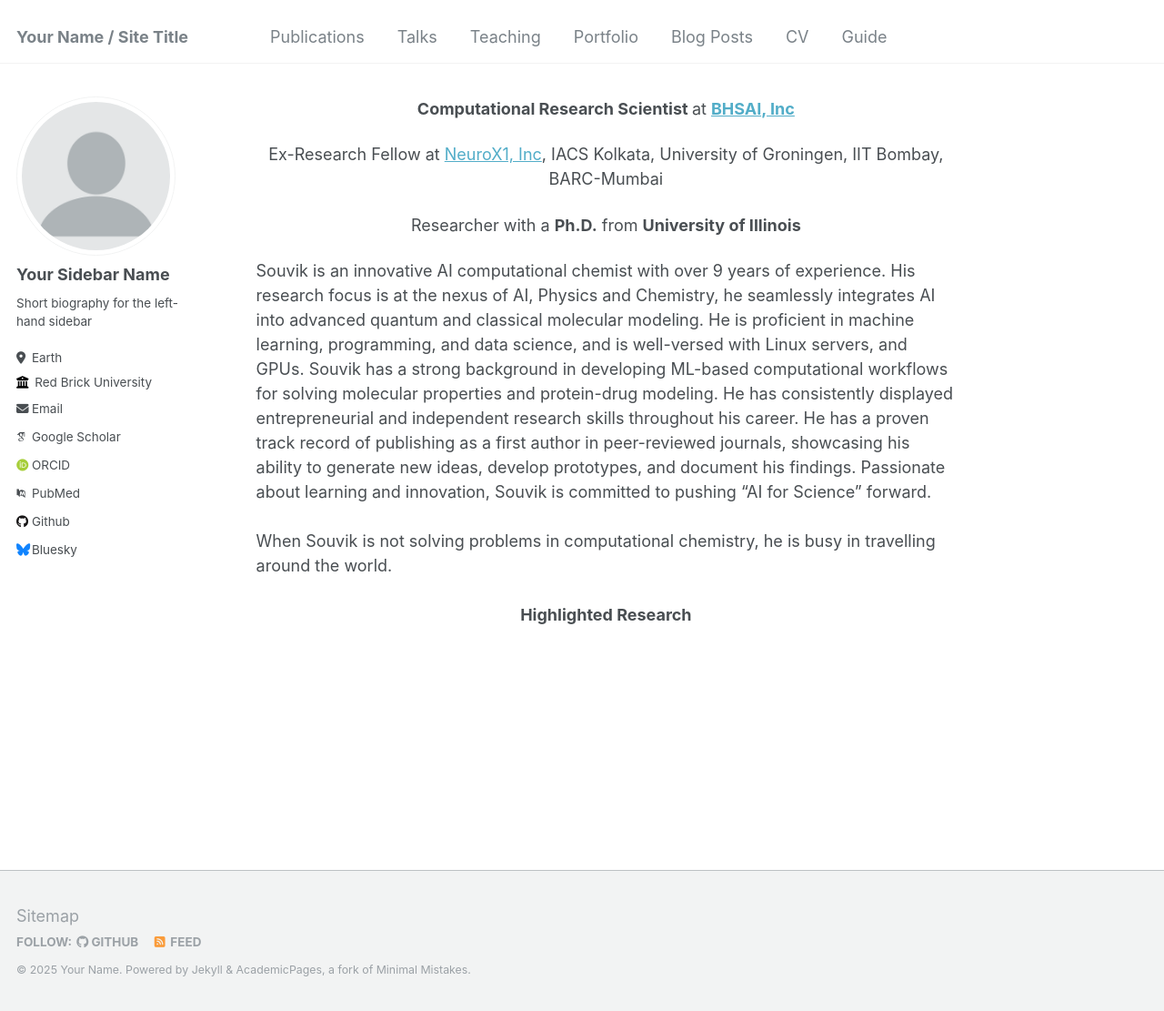
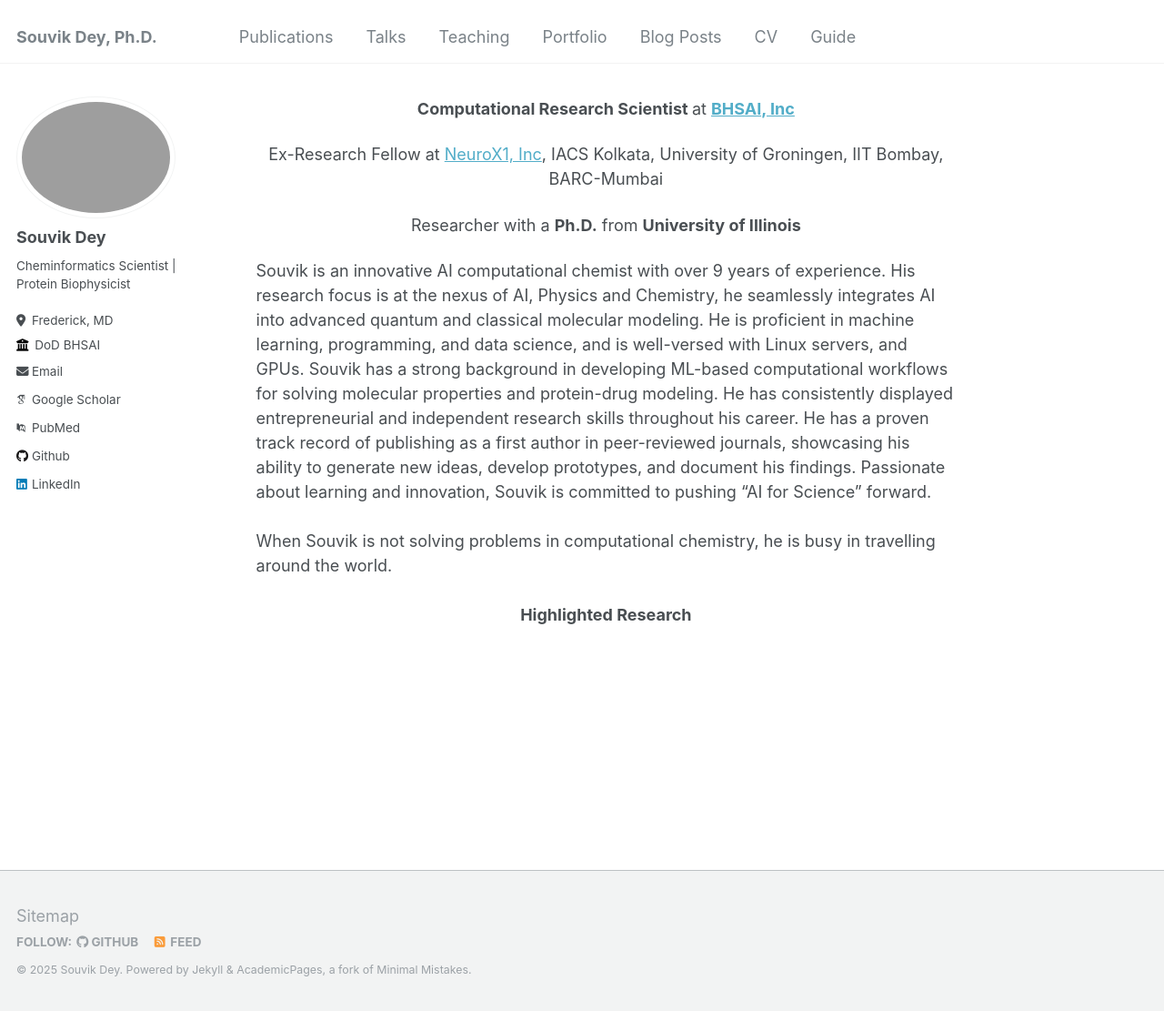
Before and after one commit to sdey17/sdey17.github.io, a Jekyll site: the page built from _pages/about.md, in a window 1280 px wide and 1111 px high. Shown: the whole window at 91% size. Built offline with Jekyll 4.4.1, drawn with Linux system fonts in a browser that asks for light colours; some web fonts are replaced.

Commit message:
First commit

```diff
--- a/_config.yml
+++ b/_config.yml
@@ -8,11 +8,11 @@
 
 # Basic Site Settings
 locale                   : "en-US"
-title                    : "Your Name / Site Title"
+title                    : "Souvik Dey, Ph.D."
 title_separator          : "-"
-name                     : &name "Your Name"
+name                     : &name "Souvik Dey"
 description              : &description "personal description"
-url                      : https://academicpages.github.io # the base hostname & protocol for your site e.g. "https://mmistakes.github.io"
+url                      : https://sdey17.github.io # the base hostname & protocol for your site e.g. "https://mmistakes.github.io"
 baseurl                  : "" # the subpath of your site, e.g. "/blog"
 repository               : "academicpages/academicpages.github.io"
 
@@ -21,20 +21,20 @@ repository               : "academicpages/academicpages.github.io"
 #               Additional customization can be done by editing /_includes/author-profile.html
 author:
   # Biographic information
-  avatar           : "profile.png"
-  name             : "Your Sidebar Name"
+  avatar           : "headshot.jpg"
+  name             : "Souvik Dey"
   pronouns         : # example: "she/her"
-  bio              : "Short biography for the left-hand sidebar"
-  location         : "Earth"
-  employer         : "Red Brick University"
+  bio              : "Cheminformatics Scientist | Protein Biophysicist"
+  location         : "Frederick, MD"
+  employer         : "DoD BHSAI"
   uri              : # URL
-  email            : "none@example.org"
+  email            : "souvik.dey29@gmail.com"
 
   # Academic websites
   arxiv            : # URL - Update with the correct link to your profile
-  googlescholar    : "https://scholar.google.com/citations?user=PS_CX0AAAAAJ"
+  googlescholar    : "https://scholar.google.co.in/citations?user=kAxjhPcAAAAJ&hl=en"
   impactstory      : # URL
-  orcid            : "http://orcid.org/yourorcidurl"
+  orcid            : #"http://orcid.org/0000-0002-4366-5681"
   semantic         : # URL
   pubmed           : "https://www.ncbi.nlm.nih.gov/pubmed/?term=john+snow"
   researchgate     : # URL
@@ -43,12 +43,12 @@ author:
   bitbucket        : # Username - Update with your username on the site
   codepen          : # Username
   dribbble         : # Username
-  github           : "academicpages"
+  github           : "sdey17"
   kaggle           : # Username
   stackoverflow    : # User number or user number and name (i.e., use "1" or "1/jeff-atwood")
 
   # Social media
-  bluesky          : "bsky.app" # Replace this with you Bluesky username
+  bluesky          : #"bsky.app" # Replace this with you Bluesky username
   facebook         : # Username
   flickr           : # Username
   foursquare       : # Username
@@ -57,7 +57,7 @@ author:
   keybase          : # Username
   instagram        : # Username
   lastfm           : # Username
-  linkedin         : # Username
+  linkedin         : souvikdey17
   mastodon         : # URL
   medium           : # URL
   pinterest        : # Username
```
Also changed, not shown: 10 other files.
